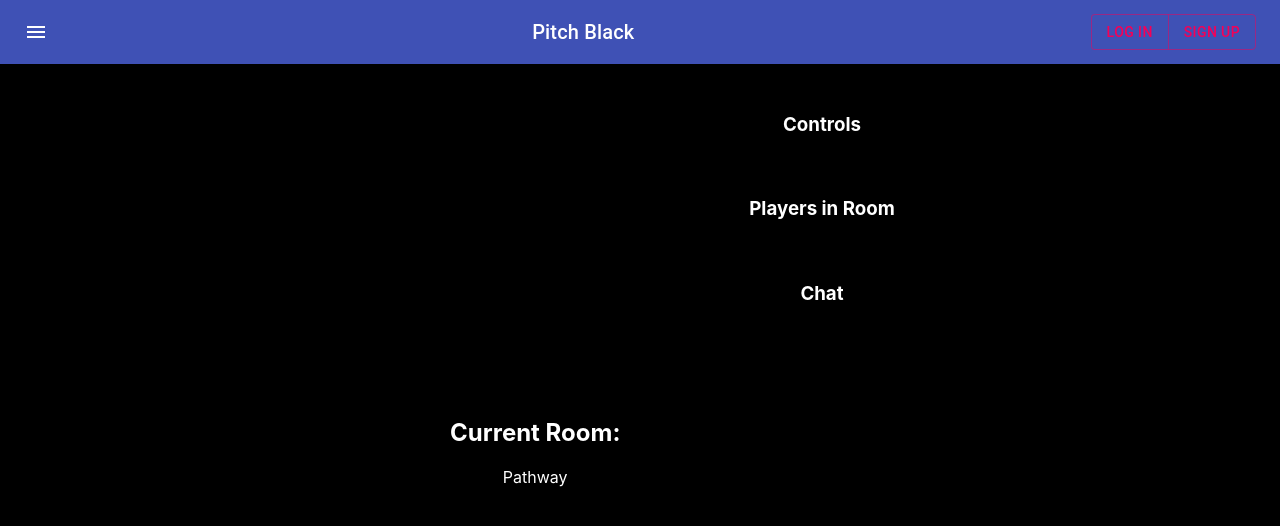
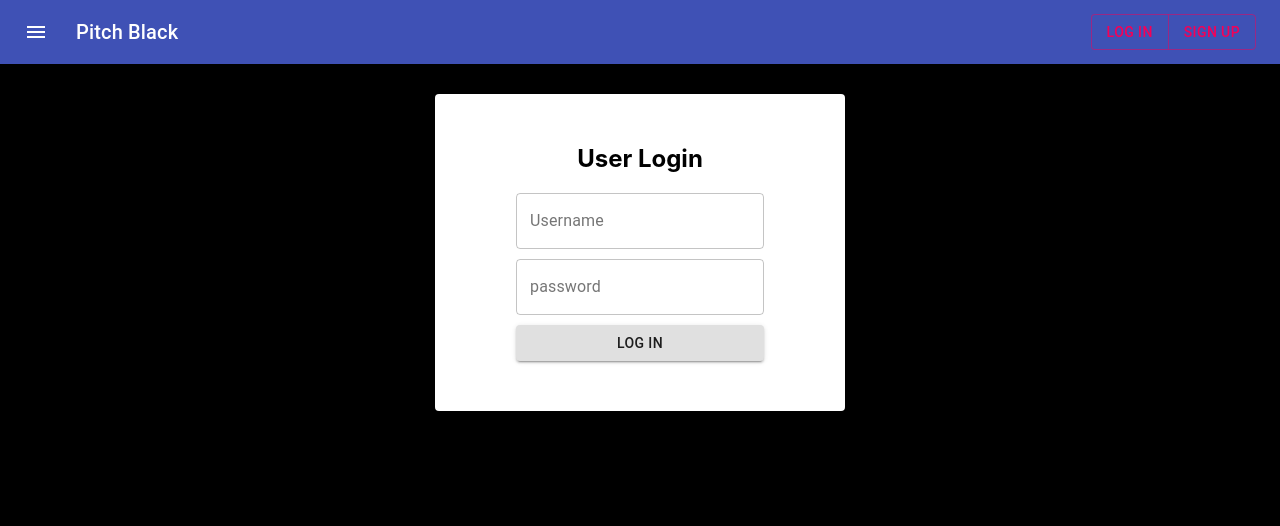
Before and after one commit to team-pitch-black/frontend, a React (Create React App) app: page /login in a window 1280 px wide. Shown: the top 526 px of the page. Built offline with nearby package versions, Linux system fonts and the light colour scheme.

Commit message:
Get login working

```diff
--- a/package.json
+++ b/package.json
@@ -11,6 +11,7 @@
     "axios": "^0.19.1",
     "react": "^16.12.0",
     "react-dom": "^16.12.0",
+    "react-router-dom": "^5.1.2",
     "react-scripts": "3.2.0"
   },
   "scripts": {
@@ -33,5 +34,6 @@
       "last 1 firefox version",
       "last 1 safari version"
     ]
-  }
+  },
+  "proxy": "http://localhost:5000"
 }
--- a/src/App.js
+++ b/src/App.js
@@ -1,11 +1,13 @@
 import React, { useState } from 'react';
 import Container from '@material-ui/core/Container'
 import Grid from '@material-ui/core/Grid'
+import { BrowserRouter as Router, Route } from 'react-router-dom'
 
 // import logo from './logo.svg';
 import './App.css';
 import Menu from './components/Navigation'
 import Dungeon from './components/Dungeon/Dungeon'
+import UserLogin from './components/Login';
 
 
 function App() {
@@ -13,15 +15,20 @@ function App() {
 
   return (
     <div className="App">
+      <Router>
         <Menu isLoggedIn={isLoggedIn} setIsLoggedIn={setIsLoggedIn} />
-      <Container style={{minHeight: "100%"}} id="main">
+        <Route path="/login" render={() => <UserLogin isLoggedIn={isLoggedIn} setIsLoggedIn={setIsLoggedIn} />} />
+        <Route exact path="/" render={() => {
+          if (isLoggedIn) {
+            return (
+              <Container style={{ minHeight: "100%" }} id="main">
                 <Grid container justify="center" spacing={8}>
                   <Grid item>
                     <Dungeon />
                     <h2>Current Room:</h2>
                     <p>Pathway</p>
                   </Grid>
-          <Grid item style={{minHeight: "100%"}}>
+                  <Grid item style={{ minHeight: "100%" }}>
                     <Grid container direction="column" alignItems="center" spacing={3}>
                       <Grid item>
                         <h3>Controls</h3>
@@ -36,6 +43,13 @@ function App() {
                   </Grid>
                 </Grid>
               </Container>
+            )
+          } else {
+            return "this"
+          }
+        }} />
+
+      </Router>
     </div>
   );
 }
--- /dev/null
+++ b/src/components/Login.js
@@ -0,0 +1,72 @@
+import React from 'react'
+import axios from 'axios'
+
+import FormControl from '@material-ui/core/FormControl'
+import TextField from '@material-ui/core/TextField'
+import Button from '@material-ui/core/Button'
+
+class UserLogin extends React.Component {
+    state = {
+        credentials: {
+            username: '',
+            password: ''
+        }
+    }
+
+    // onChange handler
+    handleChange = e => {
+        this.setState({
+            credentials: {
+                ...this.state.credentials,
+                [e.target.name]: e.target.value
+            }
+        })
+    }
+
+    // onSubmit handler
+    login = e => {
+        e.preventDefault()
+        axios
+            .post("http://localhost:5000/api/login", this.state.credentials)
+            .then(res => {
+                this.props.setIsLoggedIn(true)
+                localStorage.setItem("token", res.data.payload)
+                this.props.history.push('/')
+            })
+            .catch(err => console.log(err.response))
+    }
+
+    render() {
+        return (
+            <div className="login-form">
+                <div style={{ backgroundColor: "white", maxWidth: "350px", margin: "auto", padding: "30px", borderRadius: "4px" }}>
+                    <h2>User Login</h2>
+                    <form>
+                        <FormControl>
+                            <TextField
+                                name="username"
+                                label="Username"
+                                variant="outlined"
+                                value={this.state.credentials.username}
+                                onChange={this.handleChange}
+                                style={{ marginBottom: "10px" }}
+                            />
+                            <TextField
+                                name="password"
+                                label="password"
+                                type="password"
+                                variant="outlined"
+                                value={this.state.credentials.password}
+                                onChange={this.handleChange}
+                                style={{ marginBottom: "10px" }}
+                            />
+                            <Button variant="contained" onClick={this.login} style={{ marginBottom: "20px" }}>Log In</Button>
+                        </FormControl>
+                    </form>
+                </div>
+            </div>
+        )
+    }
+}
+
+export default UserLogin
--- a/src/components/navigation.js
+++ b/src/components/navigation.js
@@ -10,6 +10,7 @@ import MenuItem from '@material-ui/core/MenuItem';
 import Menu from '@material-ui/core/Menu';
 import ButtonGroup from '@material-ui/core/ButtonGroup';
 import Button from '@material-ui/core/Button';
+import { Link } from 'react-router-dom';
 
 const useStyles = makeStyles(theme => ({
     root: {
@@ -21,6 +22,7 @@ const useStyles = makeStyles(theme => ({
     },
     title: {
         flexGrow: 1,
+        textAlign: "left"
     },
 }));
 
@@ -44,8 +46,8 @@ export default function MenuAppBar({isLoggedIn, setIsLoggedIn}) {
                     <IconButton edge="start" className={classes.menuButton} color="inherit" aria-label="menu">
                         <MenuIcon />
                     </IconButton>
-                    <Typography variant="h6" className={classes.title}>
-                        Pitch Black
+                    <Typography variant="h6" className={classes.title} >
+                        <Link to="/" style={{textDecoration: "none", color: "white"}}>Pitch Black</Link>
                     </Typography>
                     {isLoggedIn ? (
                         <div>
@@ -79,8 +81,8 @@ export default function MenuAppBar({isLoggedIn, setIsLoggedIn}) {
                         </div>
                     ) : (
                         <ButtonGroup color="secondary">
-                            <Button>Log In</Button>
-                            <Button>Sign Up</Button>
+                            <Button component={Link} to="/login">Log In</Button>
+                            <Button component={Link} to="/sign-up">Sign Up</Button>
                         </ButtonGroup>
                     )}
                 </Toolbar>
```
Lines whose indentation alone changed are shown as unchanged.
